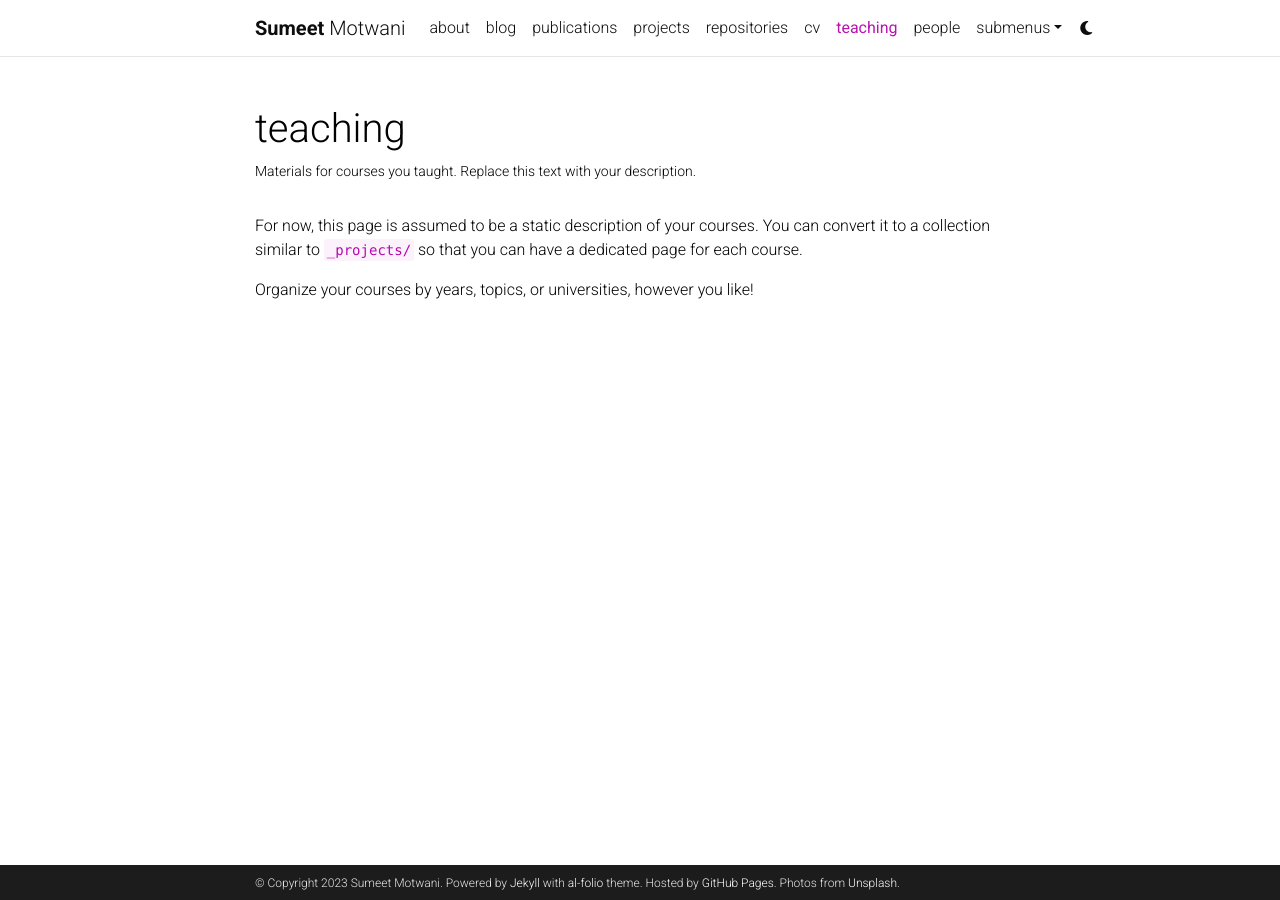
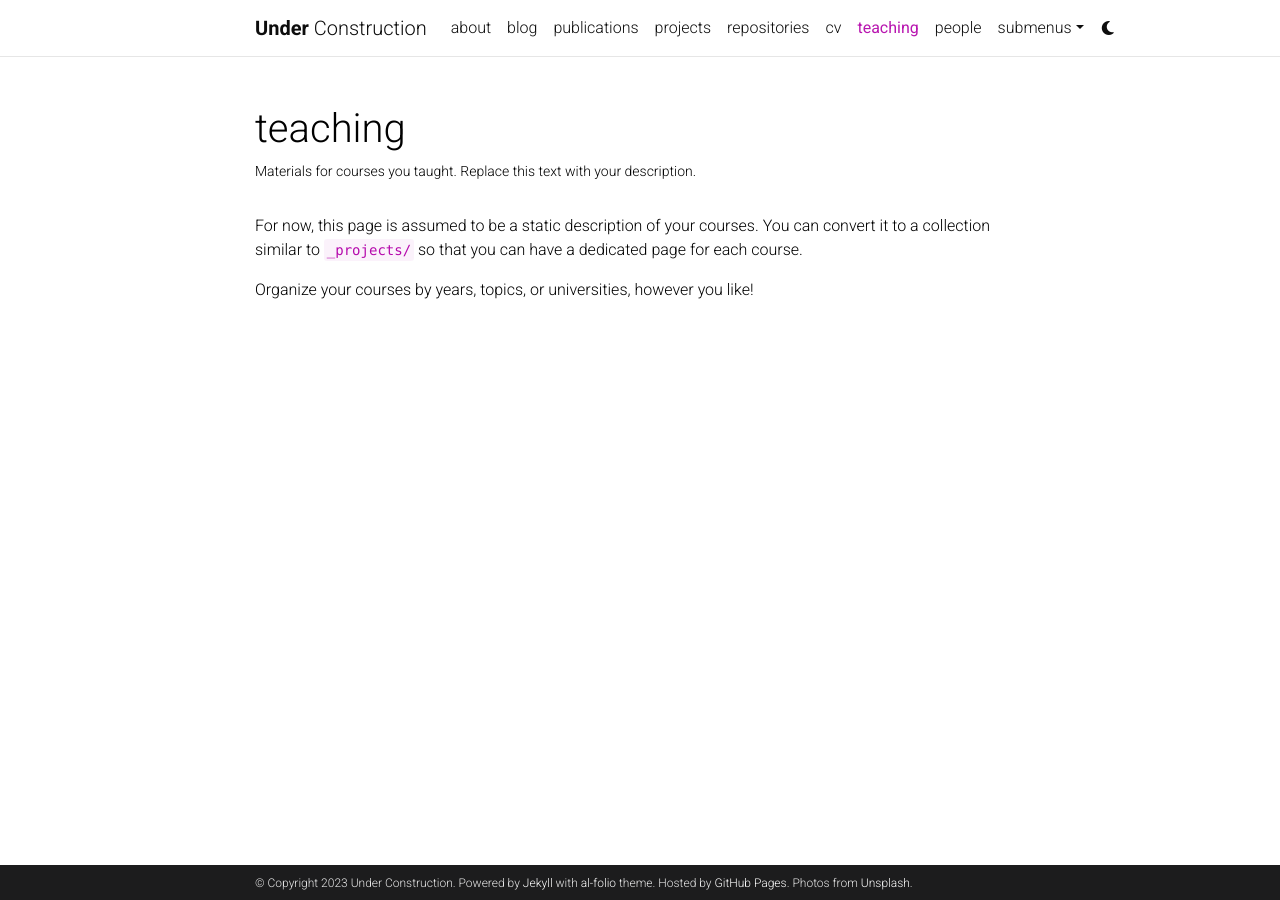
Before and after one commit to SUMEETRM/sumeetrm.github.io, a Jekyll site: the page built from _pages/teaching.md, in a window 1280 px wide. Built offline with Jekyll 4.4.1, drawn with Linux system fonts in a browser that asks for light colours; comment, search, counter and statistics services are not loaded; a style sheet for code colours, icons or effects is not loaded.

Commit message:
First push

```diff
--- a/_config.yml
+++ b/_config.yml
@@ -3,9 +3,9 @@
 # -----------------------------------------------------------------------------
 
 title: blank # the website title (if blank, full name will be used instead)
-first_name: Sumeet
+first_name: Under
 middle_name:
-last_name: Motwani
+last_name: Construction
 email: you@example.com
 description: > # the ">" symbol means to ignore newlines until "footer_text:"
   A simple, whitespace theme for academics. Based on [*folio](https://github.com/bogoli/-folio) design.
@@ -173,12 +173,12 @@
     permalink: /projects/:path/
 
 announcements:
-  enabled: false
+  enabled: true
   scrollable: true # adds a vertical scroll bar if there are more than 3 news items
   limit: 5 # leave blank to include all the news in the `_news` folder
 
 latest_posts:
-  enabled: false
+  enabled: true
   scrollable: true # adds a vertical scroll bar if there are more than 3 new posts items
   limit: 3 # leave blank to include all the blog posts
 
```
